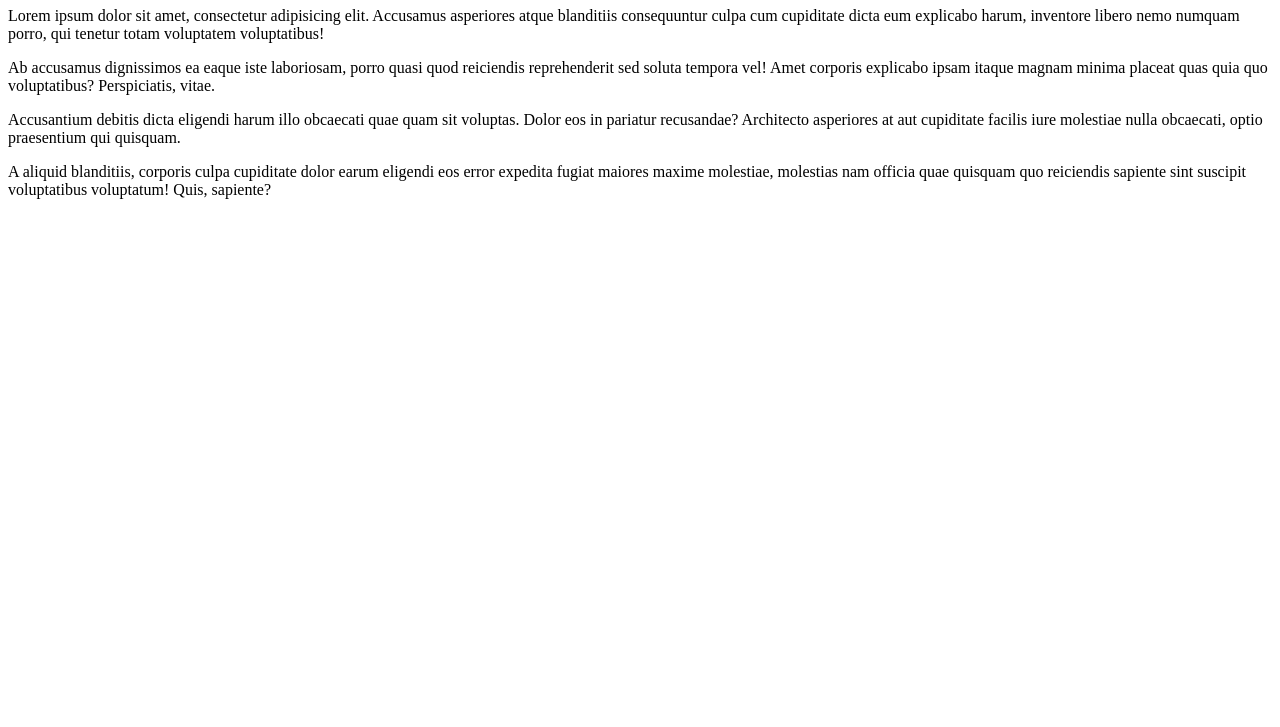
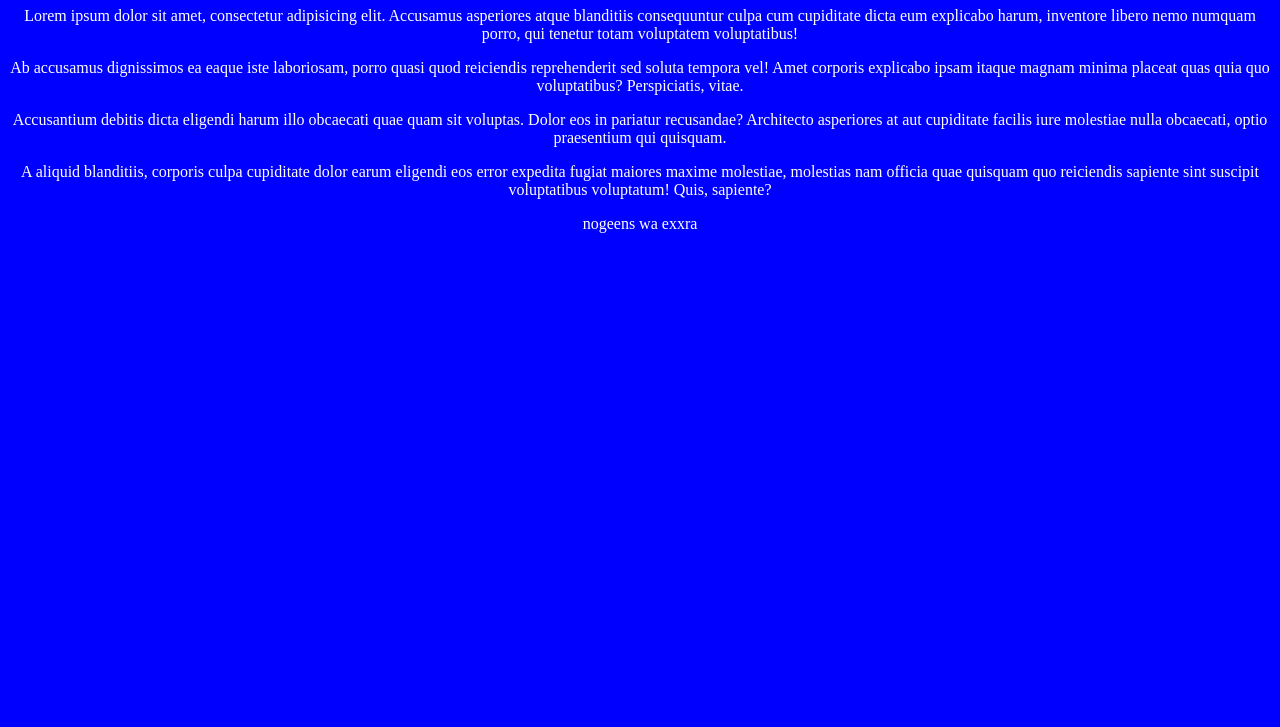
Before and after one commit to kobevanhasselt/soloproject, a plain HTML site: page index.html in a window 1280 px wide. Shown: the part 73-800 px from the top of the page. Drawn offline with Linux system fonts and the light colour scheme.

Commit message:
update index + css toegevoegd

```diff
--- a/index.html
+++ b/index.html
@@ -3,6 +3,7 @@
 <head>
     <meta charset="UTF-8">
     <title>index</title>
+    <link rel="stylesheet" href="style.css">
 </head>
 <body>
 <h1>lorem</h1>
@@ -16,5 +17,6 @@
 <p>A aliquid blanditiis, corporis culpa cupiditate dolor earum eligendi eos error expedita fugiat maiores maxime
     molestiae, molestias nam officia quae quisquam quo reiciendis sapiente sint suscipit voluptatibus voluptatum! Quis,
     sapiente?</p>
+<p>nogeens wa exxra</p>
 </body>
 </html>
--- /dev/null
+++ b/style.css
@@ -0,0 +1,5 @@
+body{
+    background-color: blue;
+    color: white;
+    text-align: center;
+}
```
